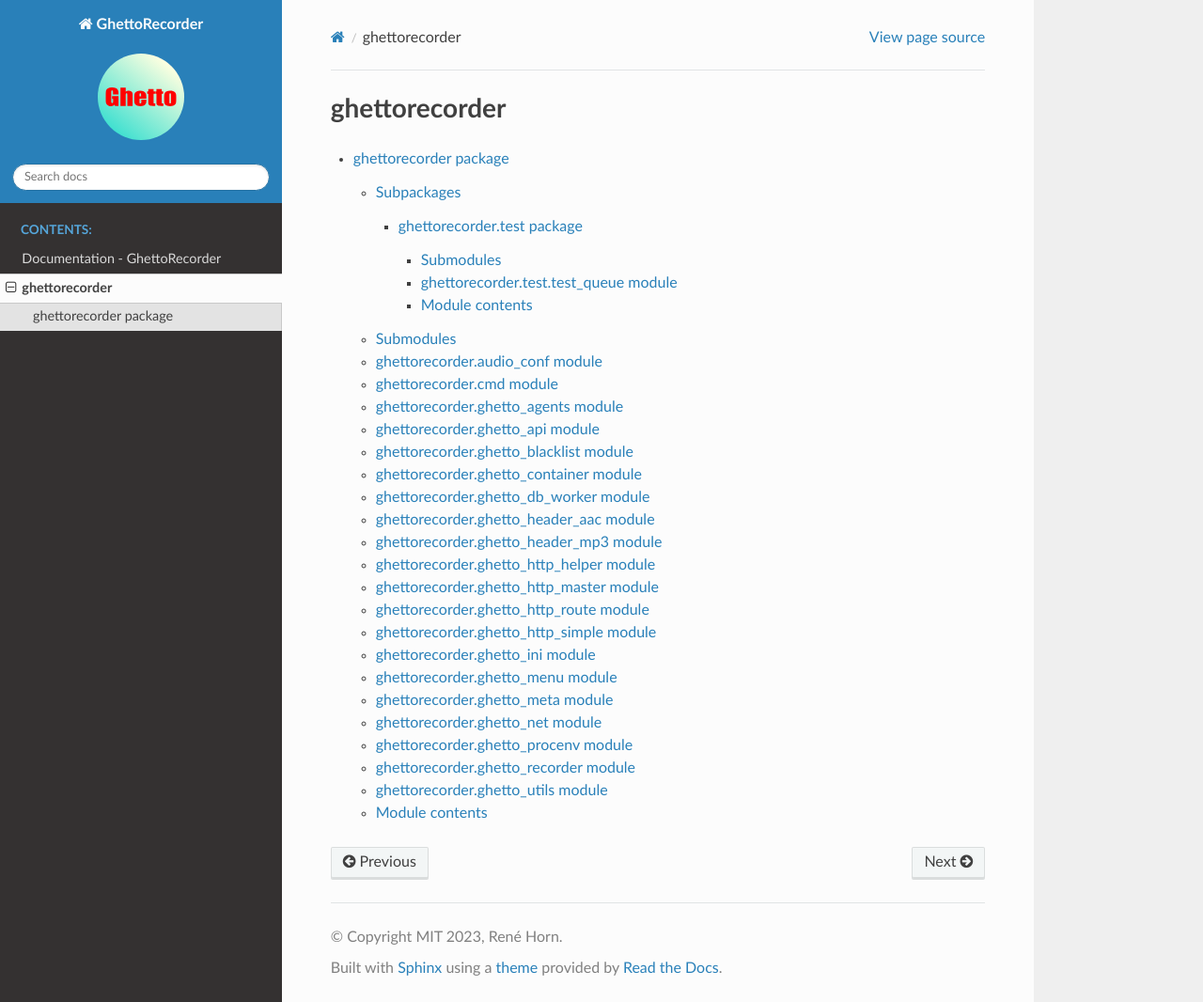
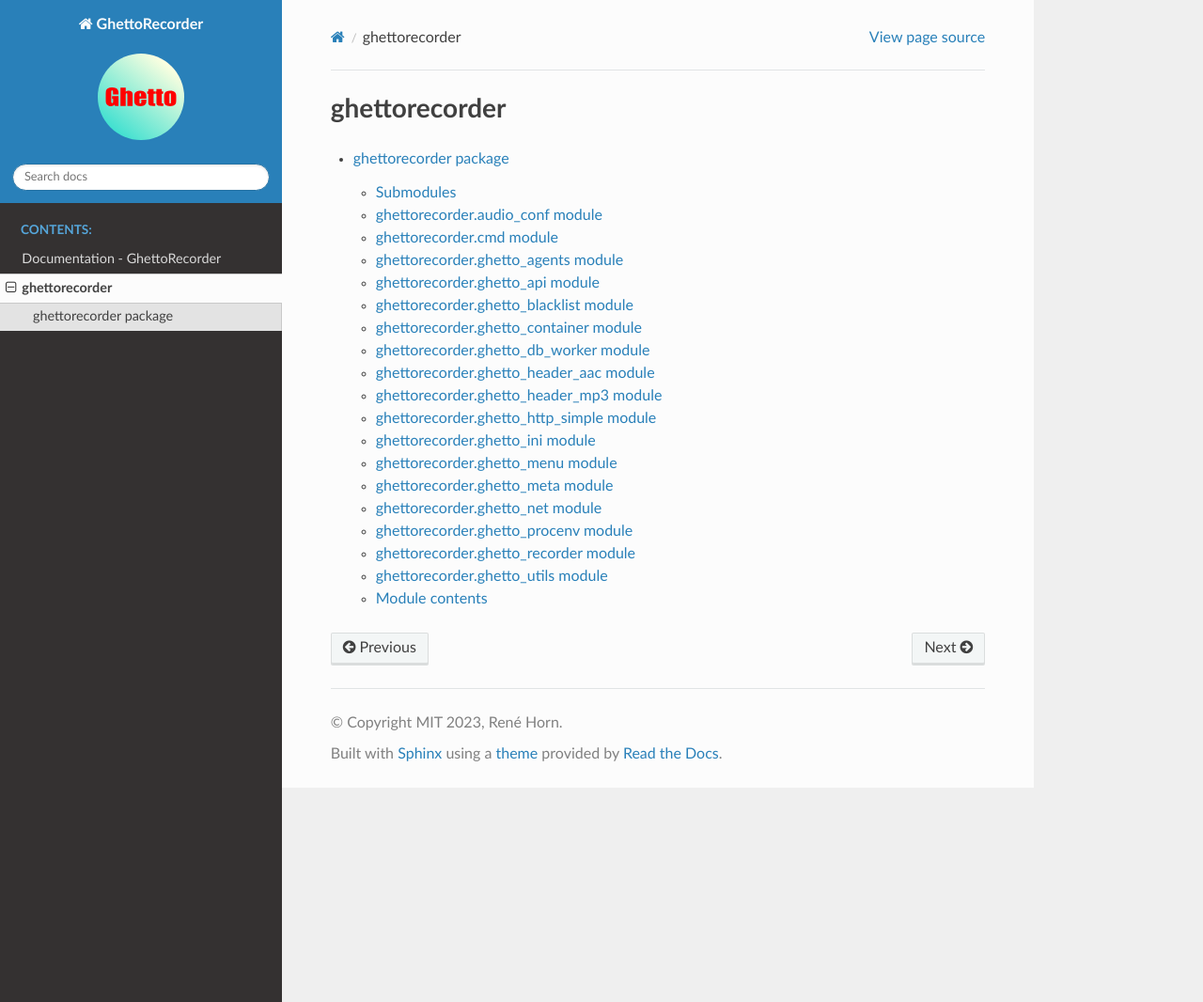
Before and after one commit to 44xtc44/GhettoRecorder, a Sphinx documentation site: the page built from docs/source/modules.rst, in a window 1280 px wide and 1066 px high. Shown: the whole window at 94% size. Built offline with Sphinx 7.4.7 and the Read the Docs theme 2.0.0, drawn with Linux system fonts in a browser that asks for light colours; some web fonts are replaced.

Commit message:
upd docu

```diff
--- a/docs/source/ghettorecorder.rst
+++ b/docs/source/ghettorecorder.rst
@@ -1,13 +1,5 @@
 ghettorecorder package
 ======================
-
-Subpackages
------------
-
-.. toctree::
-   :maxdepth: 4
-
-   ghettorecorder.test
 
 Submodules
 ----------
@@ -84,30 +76,6 @@ ghettorecorder.ghetto\_header\_mp3 module
    :undoc-members:
    :show-inheritance:
 
-ghettorecorder.ghetto\_http\_helper module
-------------------------------------------
-
-.. automodule:: ghettorecorder.ghetto_http_helper
-   :members:
-   :undoc-members:
-   :show-inheritance:
-
-ghettorecorder.ghetto\_http\_master module
-------------------------------------------
-
-.. automodule:: ghettorecorder.ghetto_http_master
-   :members:
-   :undoc-members:
-   :show-inheritance:
-
-ghettorecorder.ghetto\_http\_route module
------------------------------------------
-
-.. automodule:: ghettorecorder.ghetto_http_route
-   :members:
-   :undoc-members:
-   :show-inheritance:
-
 ghettorecorder.ghetto\_http\_simple module
 ------------------------------------------
 
--- a/docs/source/ghettorecorder.test.rst
+++ /dev/null
@@ -1,21 +0,0 @@
-ghettorecorder.test package
-===========================
-
-Submodules
-----------
-
-ghettorecorder.test.test\_queue module
---------------------------------------
-
-.. automodule:: ghettorecorder.test.test_queue
-   :members:
-   :undoc-members:
-   :show-inheritance:
-
-Module contents
----------------
-
-.. automodule:: ghettorecorder.test
-   :members:
-   :undoc-members:
-   :show-inheritance:
```
